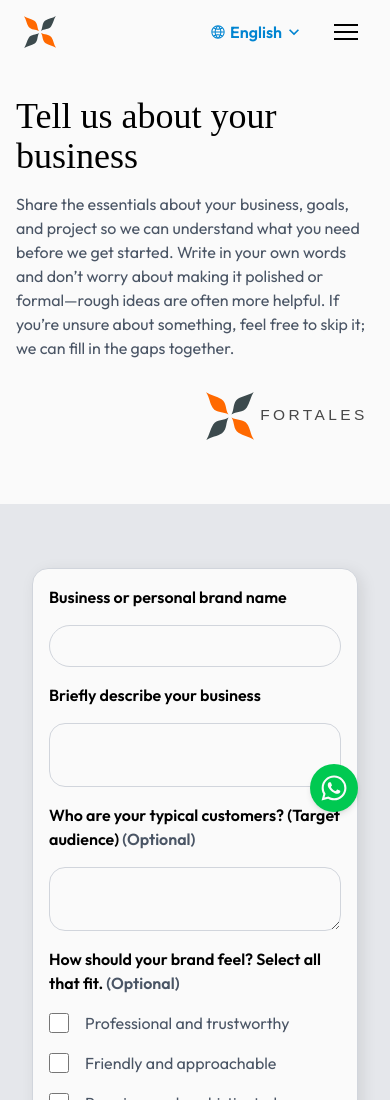
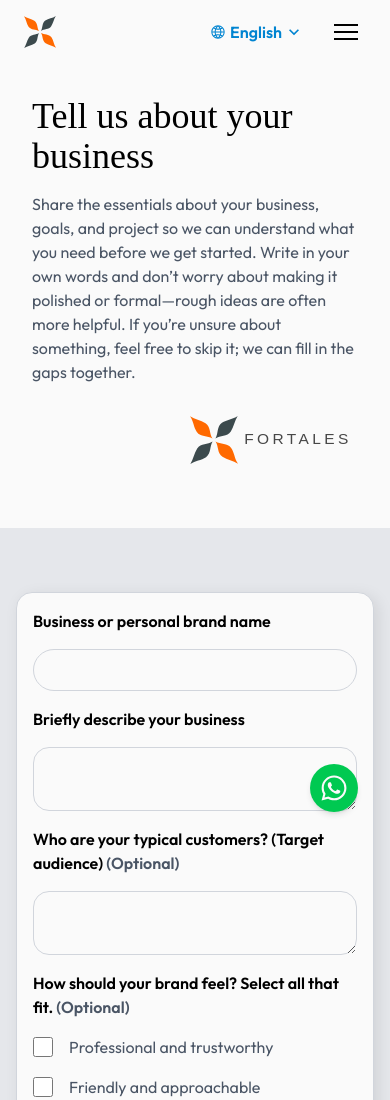
Before and after one commit to SamuelsPaws/portfolio, a Next.js app: page /en/discovery-form in a window 390 px wide. Shown: the top 1100 px of the page. Built offline with nearby package versions, Linux system fonts and the light colour scheme; a web font is replaced by a local one.

Commit message:
mobile wider

```diff
--- a/app/[locale]/discovery-form/page.tsx
+++ b/app/[locale]/discovery-form/page.tsx
@@ -191,7 +191,7 @@ export default function DiscoveryForm() {
         {/* Banner */}
         <section className="
             h-auto md:h-100 xl:h-120
-            px-4 pt-24 pb-16
+            px-8 pt-24 pb-16
             md:px-16 md:py-32
             xl:px-32 xl:py-32
             flex flex-col md:flex-row items-center gap-8 md:gap-16
@@ -231,6 +231,7 @@ export default function DiscoveryForm() {
         </section>
         <FortSectionSt
             bgColor="bg-secondary"
+            mobileWider
         >
             {/* Wrapper */}
             <div className="
--- a/components/FortSectionSt.tsx
+++ b/components/FortSectionSt.tsx
@@ -4,12 +4,13 @@ interface Props {
     title?: string;
     bgColor: string;
     children?: React.ReactNode;
+    mobileWider?: boolean;
 }
 
-const FortSectionSt = ({ title, bgColor, children }: Props) => {
+const FortSectionSt = ({ title, bgColor, children, mobileWider = false }: Props) => {
     return (
     <section className={clsx(
-        "px-8 py-16 relative",
+        mobileWider ? "px-4" : "px-8", "py-16 relative",
         "md:px-16 md:py-32",
         "xl:px-32 xl:py-32",
         bgColor,
```
